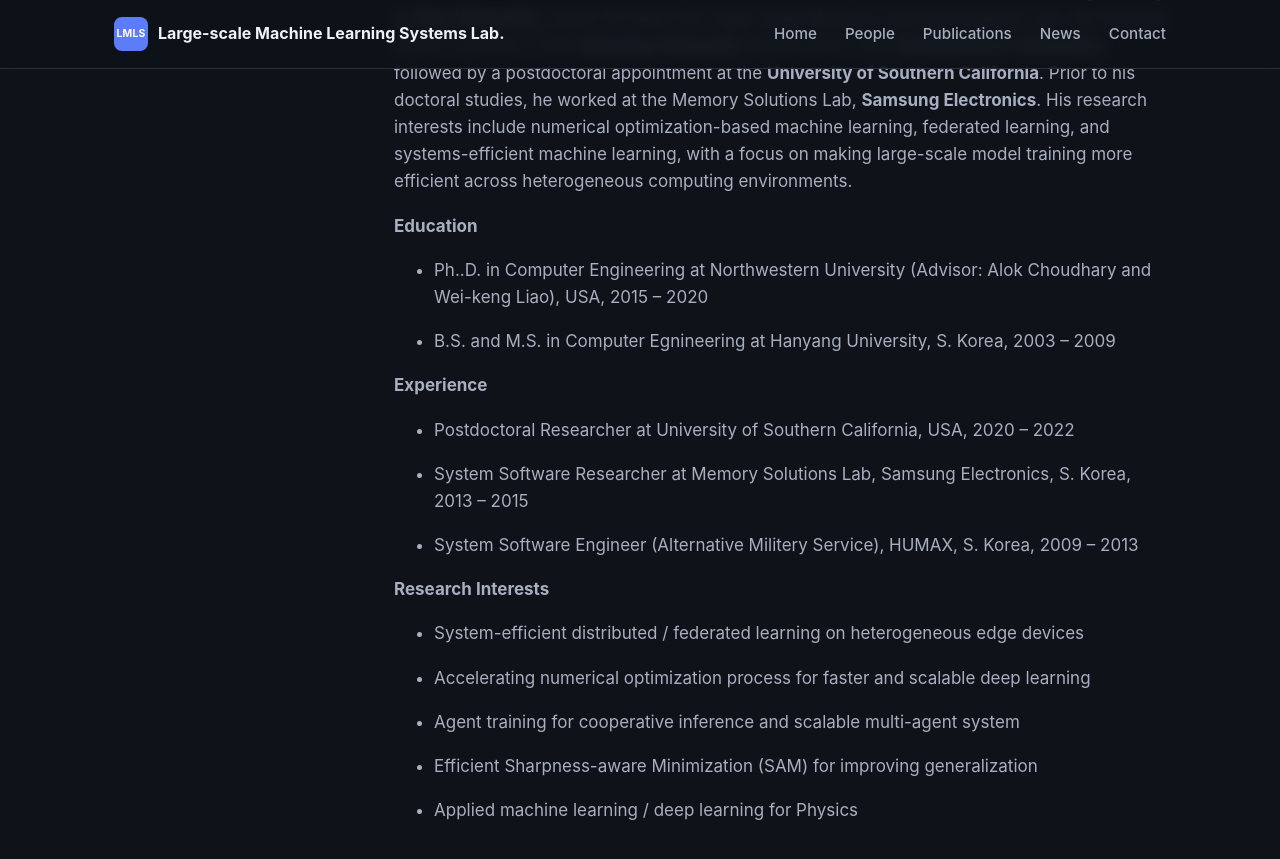
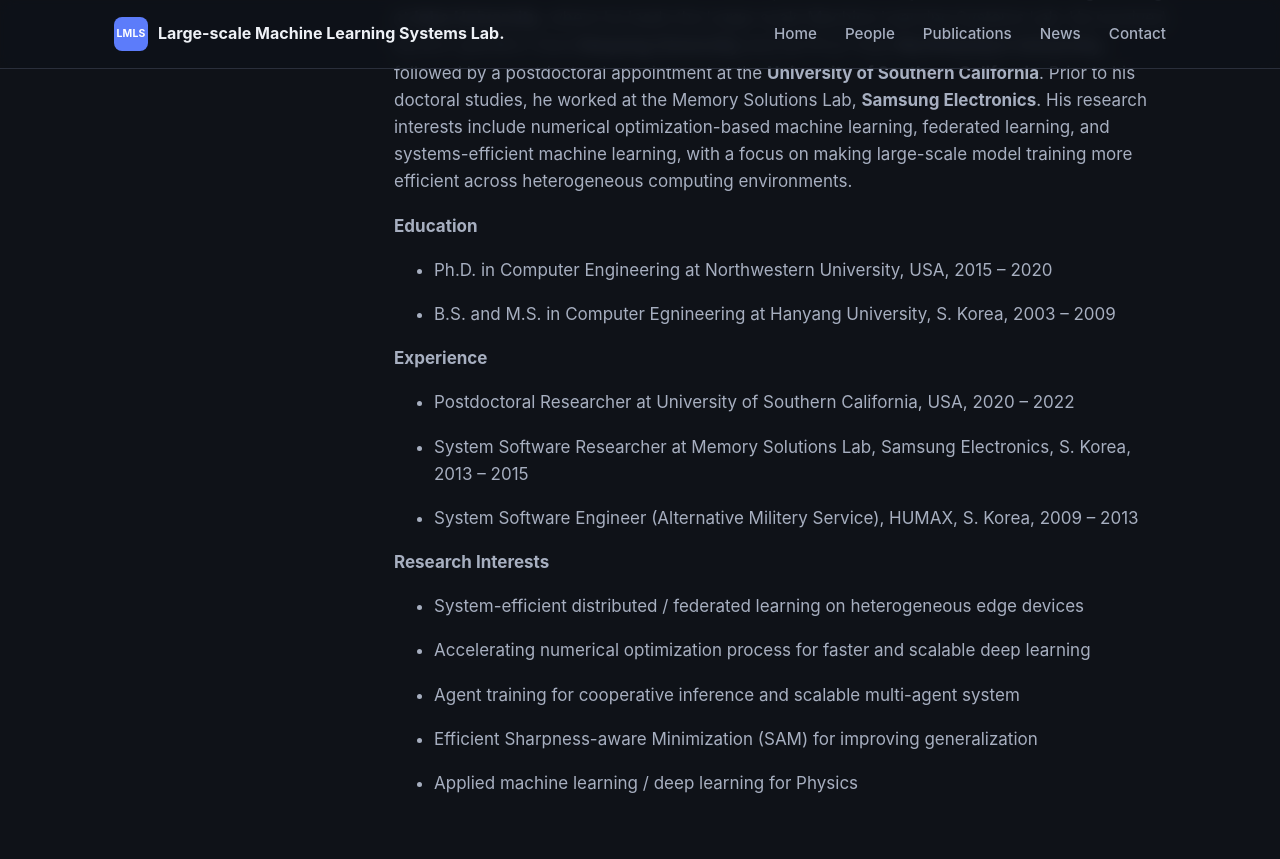
Before and after one commit to LMLS-Lab/lmls-lab.github.io, a Jekyll site: the page built from _people/sunwoo-lee.md, in a window 1280 px wide and 900 px high, scrolled down 377 px. Shown: the top 859 px of the window. Built offline with Jekyll 4.4.1, drawn with Linux system fonts in a browser that asks for light colours.

Commit message:
Fixed typos.

```diff
--- a/_people/sunwoo-lee.md
+++ b/_people/sunwoo-lee.md
@@ -19,7 +19,7 @@ His research interests include numerical optimization-based machine learning, fe
 
 **Education**
 
- - Ph..D. in Computer Engineering at Northwestern University (Advisor: Alok Choudhary and Wei-keng Liao), USA, 2015 -- 2020
+ - Ph.D. in Computer Engineering at Northwestern University, USA, 2015 -- 2020
 
  - B.S. and M.S. in Computer Egnineering at Hanyang University, S. Korea, 2003 -- 2009
 
```
